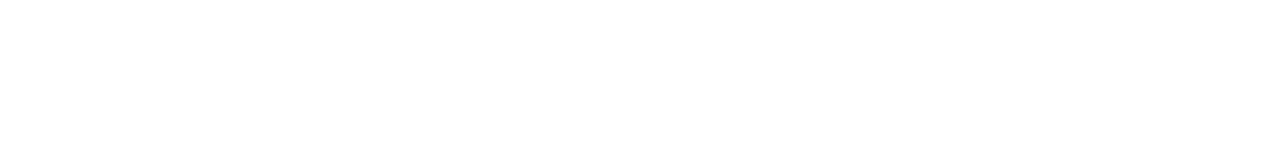
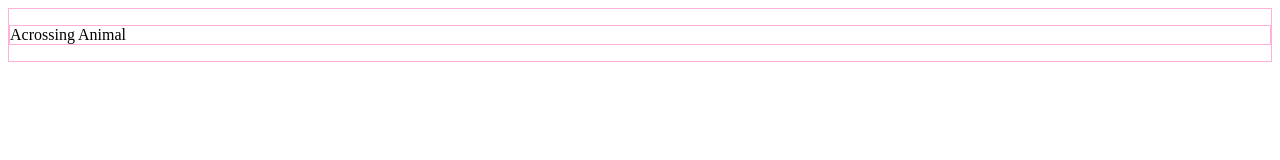
Before and after one commit to kwonhyunjin/javascript-training, a website: page docs/addBack.html in a window 1280 px wide. Drawn offline with Linux system fonts and the light colour scheme.

Commit message:
Add addBack function

```diff
--- a/docs/addBack.html
+++ b/docs/addBack.html
@@ -8,5 +8,18 @@
     <script src="../scripts/traversing.js"></script>
     <script src="../scripts/manipulation.js"></script>
   </head>
-  <body></body>
+  <body>
+    <!-- <ul>
+      <li><span>Jay</span></li>
+      <li><p>Bob</p></li>
+      <li>Pompom</li>
+    </ul> -->
+    <div>
+      <p>Acrossing Animal</p>
+    </div>
+    <script>
+      const nodes = document.querySelectorAll("p");
+      addBack(nodes);
+    </script>
+  </body>
 </html>
--- a/scripts/traversing.js
+++ b/scripts/traversing.js
@@ -1,10 +1,21 @@
-// 기존 요소에 새로운 요소를 추가하는 함수
+// 현재 요소에 새로 전달 받은 요소를 추가하는 함수
 function add(nodes, selector) {
   const colors = "blue";
   for (let i = 0; i < nodes.length; i++) {
     nodes[i].style.color = colors;
-    for (let i = 0; i < selector.length; i++) {
-      selector[i].style.color = colors;
+    for (let j = 0; j < selector.length; j++) {
+      selector[j].style.color = colors;
     }
   }
 }
+
+// 현재 요소의 이전 요소를 찾아 효과를 추가하는 함수
+function addBack(nodes) {
+  const border = "1px solid #FFB2D9";
+  for (i = 0; i < nodes.length; i++) {
+    nodes[i].style.border = border;
+    const parent = nodes[i].parentElement;
+    parent.style.border = border;
+    console.log(parent);
+  }
+}
```
